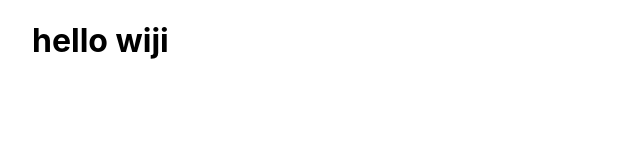
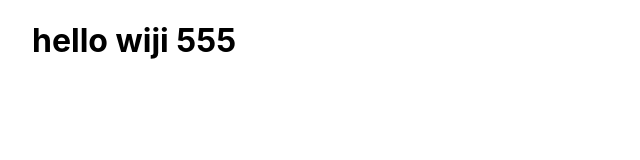
Before and after one commit to st20ee/shoesmaker-frontend, a Next.js app: page / in a window 1280 px wide. Shown: the top 160 px of the page, without its empty margins (0-640 px from the left). Built offline with nearby package versions, Linux system fonts and the light colour scheme.

Commit message:
delete header footer

```diff
--- a/pages/index.js
+++ b/pages/index.js
@@ -4,7 +4,7 @@ import styles from '../styles/Home.module.css'
 
 export default function Home() {
   return (
-    <div className={styles.container}><h1>hello wiji</h1>
+    <div className={styles.container}><h1>hello wiji 555</h1>
          </div>
   )
 }
```
